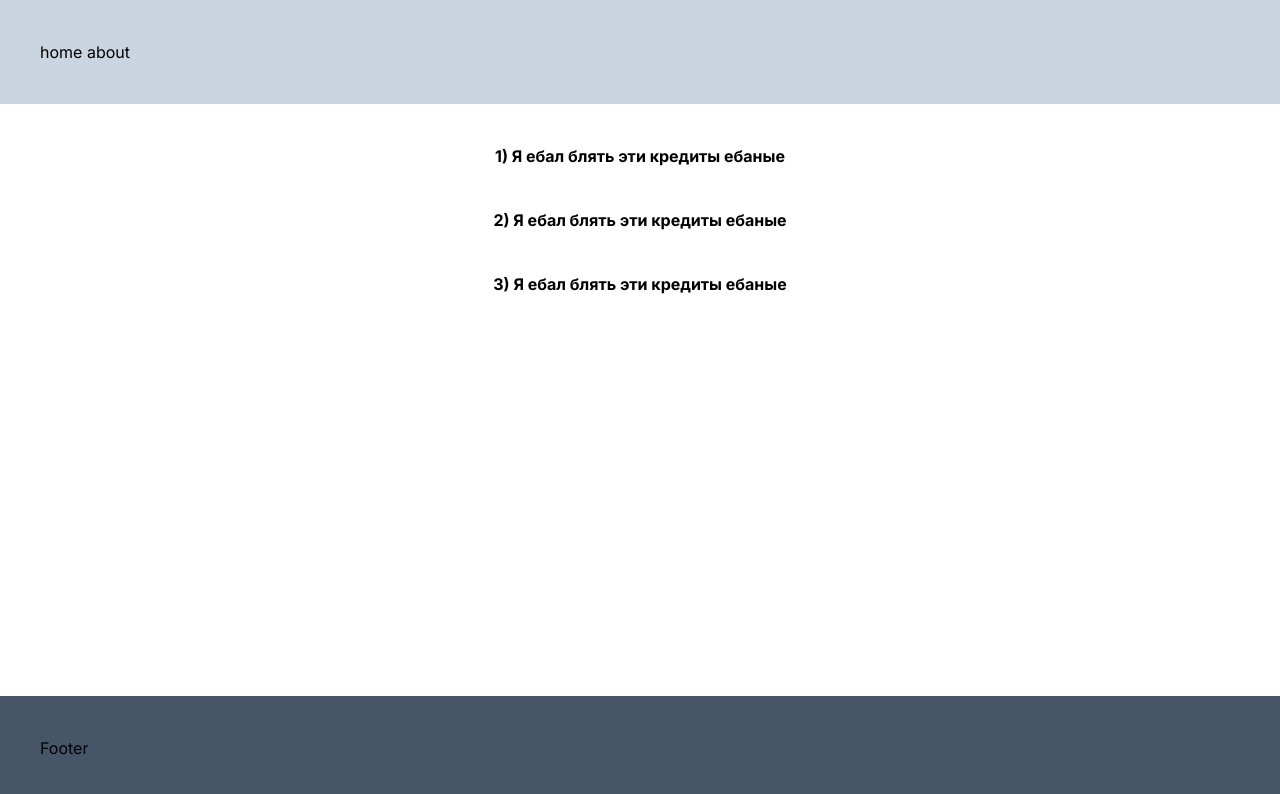
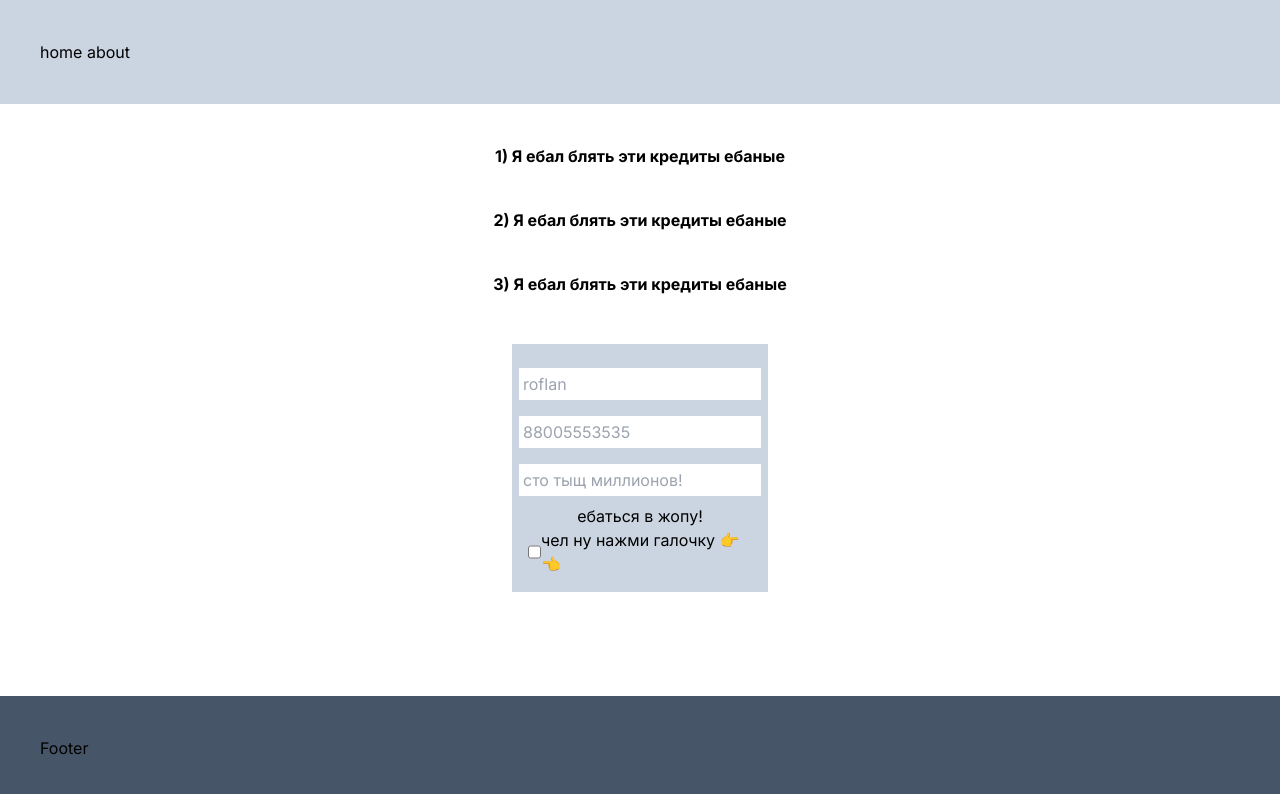
Before and after one commit to GRASS-120/white-broker, a React (Vite) app in the folder white-broker/: page / in a window 1280 px wide. Shown: the top 794 px of the page. Built offline with nearby package versions, Linux system fonts and the light colour scheme.

Commit message:
add form + add classes vars in navlinks

```diff
--- a/white-broker/package.json
+++ b/white-broker/package.json
@@ -14,6 +14,7 @@
     "classnames": "^2.3.2",
     "react": "^18.2.0",
     "react-dom": "^18.2.0",
+    "react-hook-form": "^7.43.9",
     "react-router-dom": "^6.10.0"
   },
   "devDependencies": {
--- /dev/null
+++ b/white-broker/src/components/Form/Form.jsx
@@ -0,0 +1,111 @@
+import { useEffect, useState } from 'react';
+import { useForm } from 'react-hook-form';
+
+// ! досмотреть видос и разделить форму на компоненты (+ контроллеры)
+
+// ? пока хз в какую папку добавить форму + как лучше сделать:
+// ? одну переиспользуемую компоненту для нескольких случаев (как в дизайне)
+// ? или забить хуй и просто ctrl c + ctrl v?
+
+const Form = () => {
+   const [isSubmitSuccessful, setIsSubmitSuccessful] = useState(false);
+
+   const {
+      register,
+      handleSubmit,
+      reset,
+      // resetField - reset поля (хорошо подходит для формы авторизации!)
+      formState: { errors },
+   } = useForm();
+
+   // лучше обнулять форму в useEffect (так в доке написано)
+   useEffect(() => {
+      reset();
+      setIsSubmitSuccessful(false);
+   }, [isSubmitSuccessful]);
+
+   const submit = (data) => {
+      console.log(data);
+      setIsSubmitSuccessful(true);
+   };
+
+   const errorHandler = (e) => {
+      console.log(e);
+   };
+
+   return (
+      <form
+         onSubmit={handleSubmit(submit, errorHandler)}
+         className="m-auto mt-12 flex w-1/5 flex-col items-center bg-slate-300 p-4"
+      >
+         <input
+            {...register('name', {
+               required: 'Необходимо ввести ваше имя',
+               minLength: {
+                  value: 2,
+                  message: 'Минимальная длина строки: 2',
+               },
+               maxLength: {
+                  value: 50,
+                  message: 'Максимальная длина строки длина строки: 50',
+               },
+               pattern: {
+                  value: /^[a-zа-яё]+$/i,
+                  message:
+                     'В имени не должно быть цифр или других символов, только буквы',
+               },
+            })}
+            className="mb-2 mt-2 p-1"
+            placeholder="roflan"
+         />
+         <p className=" text-red-700">{errors.name?.message}</p>
+
+         <input
+            type="number"
+            placeholder="88005553535"
+            {...register('phoneNumber', {
+               required: 'Необходимо ввести номер телефона',
+               pattern: {
+                  value: /^[+]*[(]{0,1}[0-9]{1,3}[)]{0,1}[-\s\./0-9]*$/g,
+                  message: 'Номер телефона введен некорректно',
+               },
+            })}
+            className="mb-2 mt-2 p-1"
+         />
+         <p className=" text-red-700">{errors.phoneNumber?.message}</p>
+
+         <input
+            type="number"
+            placeholder="сто тыщ миллионов!"
+            {...register('sum', {
+               required: 'Необходимо ввести сумму',
+               min: {
+                  value: 500000,
+                  message: 'Минимальная сумма кредита: 500.000₽',
+               },
+               max: {
+                  value: 10000000,
+                  message: 'Максимальная сумма кредита: 1.000.0000₽',
+               },
+            })}
+            className="mb-2 mt-2 p-1"
+         />
+         <p className=" text-red-700">{errors.sum?.message}</p>
+
+         <button type="submit">ебаться в жопу!</button>
+         <label className="flex">
+            <input
+               type="checkbox"
+               {...register('allowPolicy', {
+                  required:
+                     'Необходимо дать согласие на обработку персональных данных',
+               })}
+            />
+            <p> чел ну нажми галочку 👉👈</p>
+         </label>
+         <p className=" text-red-700">{errors.allowPolicy?.message}</p>
+      </form>
+   );
+};
+
+export default Form;
--- a/white-broker/src/components/common/Header/Header.jsx
+++ b/white-broker/src/components/common/Header/Header.jsx
@@ -1,10 +1,26 @@
 import { NavLink } from 'react-router-dom';
+
+// надо как-то интегрировать добавление классов в navlink через tailwind
 
 const Header = () => {
    return (
       <div className="w-full bg-slate-300 p-10">
-         <NavLink to="/">home </NavLink>
-         <NavLink to="/about">about</NavLink>
+         <NavLink
+            to="/"
+            className={({ isActive, isPending }) =>
+               isPending ? 'pending' : isActive ? 'active' : ''
+            }
+         >
+            home{' '}
+         </NavLink>
+         <NavLink
+            to="/about"
+            className={({ isActive, isPending }) =>
+               isPending ? 'pending' : isActive ? 'active' : ''
+            }
+         >
+            about
+         </NavLink>
       </div>
    );
 };
--- a/white-broker/src/components/ui/Button.jsx
+++ b/white-broker/src/components/ui/Button.jsx
@@ -1,6 +1,10 @@
 // ! сделать два стиля: light (белая) и dark (фиолетовая)
 const Button = ({ props, children }) => {
-   return <button className="bg-red-700 p-5">{children}</button>;
+   return (
+      <button className="bg-slate-400 p-5" type="submit">
+         {children}
+      </button>
+   );
 };
 
 export default Button;
--- a/white-broker/src/pages/MainPage.jsx
+++ b/white-broker/src/pages/MainPage.jsx
@@ -1,4 +1,5 @@
 import { useContext } from 'react';
+import Form from '../components/Form/Form';
 import Title from '../components/ui/Title';
 import Context from '../context/context';
 
@@ -12,6 +13,7 @@ const MainPage = () => {
                {index + 1}) {item.title}
             </Title>
          ))}
+         <Form />
       </div>
    );
 };
```
Also changed, not shown: 1 other file (tests, documents, lock files or other folders).
